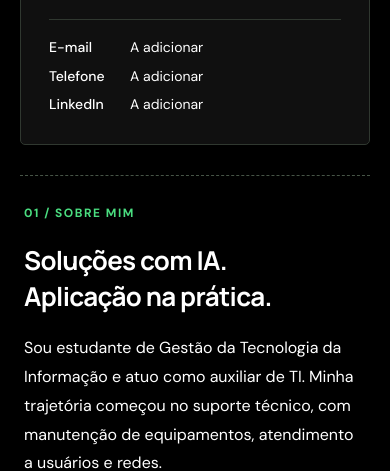
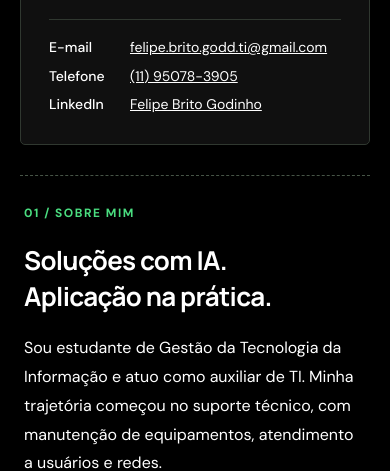
Before and after one commit to felipebritogodd-design/Portifolio_felipebrito, a plain HTML site: page index.html in a window 390 px wide. Shown: the part 381-852 px from the top of the page. Drawn offline with Linux system fonts and the light colour scheme.

Commit message:
Add clickable email, phone and LinkedIn contacts

```diff
--- a/index.html
+++ b/index.html
@@ -19,8 +19,11 @@
           <h1>Felipe Brito<br><span>Godinho.</span></h1>
           <p class="role">Estudante de Gestão da<br class="desktop-break"> Tecnologia da Informação</p>
           <p class="institution">Fatec Franco da Rocha</p>
-          <!-- Substitua os textos abaixo pelos seus contatos e adicione os links correspondentes. -->
-          <dl class="contacts"><div><dt>E-mail</dt><dd>A adicionar</dd></div><div><dt>Telefone</dt><dd>A adicionar</dd></div><div><dt>LinkedIn</dt><dd>A adicionar</dd></div></dl>
+          <dl class="contacts">
+            <div><dt>E-mail</dt><dd style="min-width:0;overflow-wrap:anywhere"><a href="mailto:felipe.brito.godd.ti@gmail.com">felipe.brito.godd.ti@gmail.com</a></dd></div>
+            <div><dt>Telefone</dt><dd><a href="tel:+5511950783905">(11) 95078-3905</a></dd></div>
+            <div><dt>LinkedIn</dt><dd><a href="https://www.linkedin.com/in/felipe-brito-godinho/" target="_blank" rel="noopener noreferrer">Felipe Brito Godinho</a></dd></div>
+          </dl>
         </div>
         <div class="about">
           <p class="eyebrow section-index">01 / SOBRE MIM</p>
```
